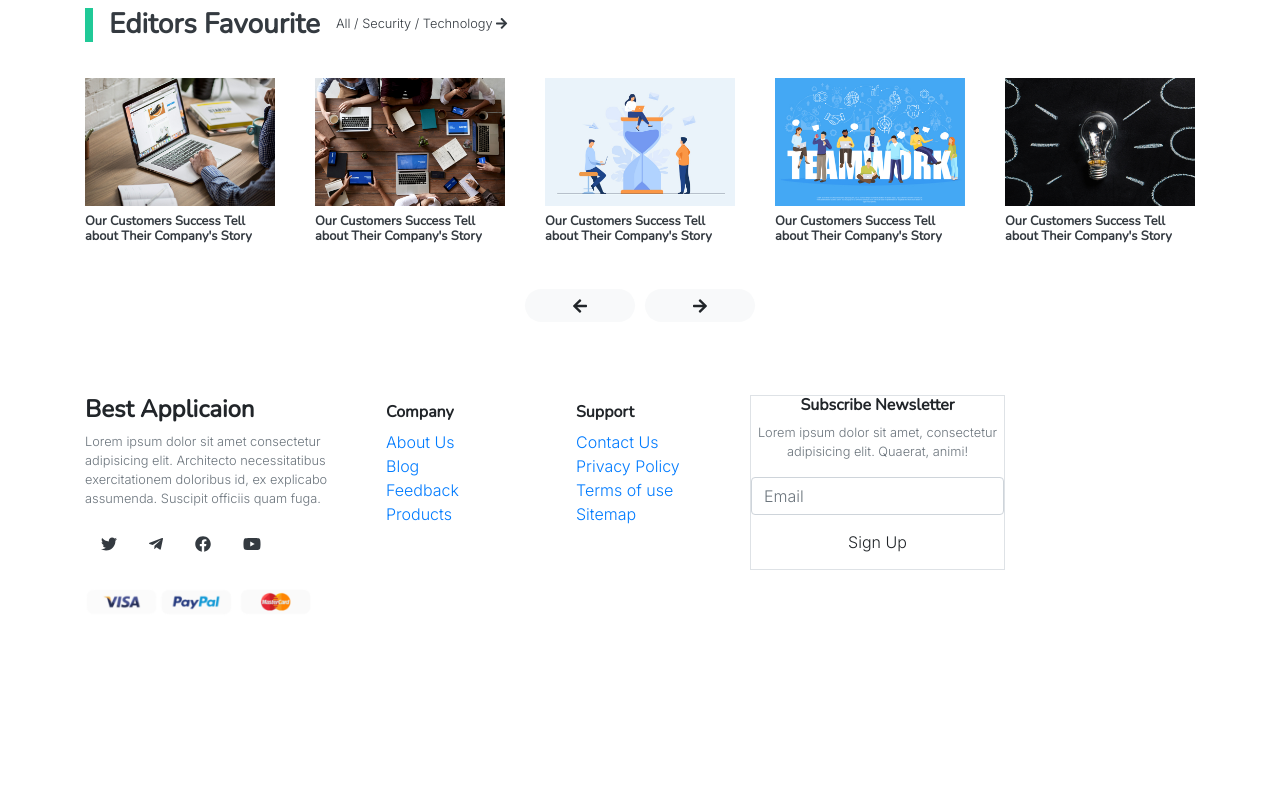
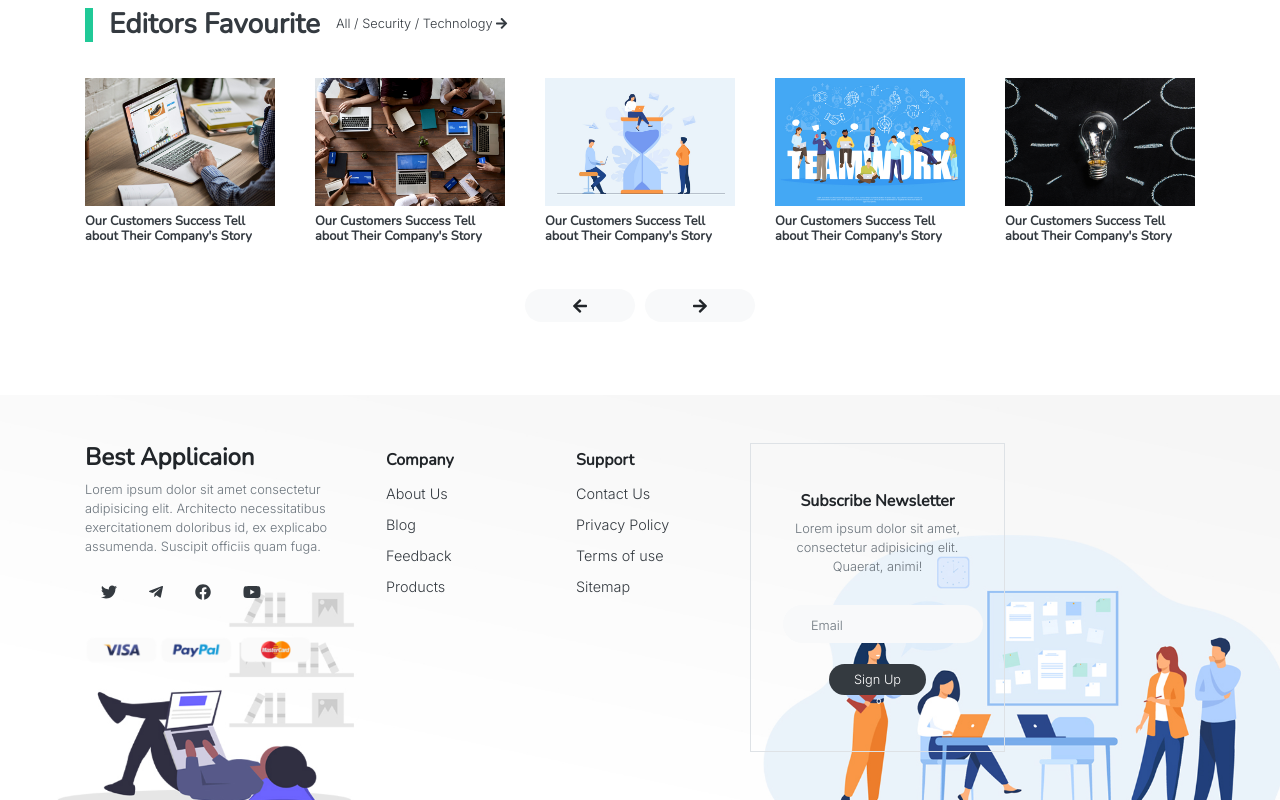
Before and after one commit to GminiDev/app-website, a website: page index.html in a window 1280 px wide. Shown: the part 2315-3115 px from the top of the page. Before the commit the page ends 2931 px from the top, so only its background shows below. Drawn offline with nearby package versions, Linux system fonts and the light colour scheme.

Commit message:
Styling Footer

```diff
--- /dev/null
+++ b/sass/include/_footer.scss
@@ -0,0 +1,49 @@
+/*
+    FOOTER SECTION
+*/
+
+#footer{
+    padding: 3rem 0rem;
+    background-image: url('../../assets/backgroundimg2.jpg');
+    background-size: cover;
+    background-repeat: no-repeat;
+    background-position: 40% 90%;
+
+    .company{
+        .d-flex>a{
+            text-decoration: none;
+            color: $dark;
+            font-size: .9rem;
+            margin: .3rem 0;
+            &:hover{
+                color: $purple;
+            }
+        }
+    }
+
+    .newsletter{
+        padding: 3rem 2rem;
+        >.d-flex input.form-control{
+            border: none;
+            width: 200px;
+            font-size: 1rem;
+            margin: .8rem 0;
+            background-color: $light;
+            border-radius: 4rem;
+            &::placeholder{
+                font-size: .8rem;
+                padding: 0 1rem;
+            }
+        }
+        >button{
+            background-color: $dark;
+            color: white;
+            padding: .3rem 1.5rem;
+            border-radius: 4rem;
+            font-size: .8rem;
+            &:hover{
+                background-color: $purple;
+            }
+        }
+    }
+}
--- a/sass/style.scss
+++ b/sass/style.scss
@@ -19,3 +19,4 @@
 @import'./include/banner';
 @import'./include/tech';
 @import'./include/security';
+@import'./include/footer';
```
Also changed, not shown: sass/style.css, 1 other file.
